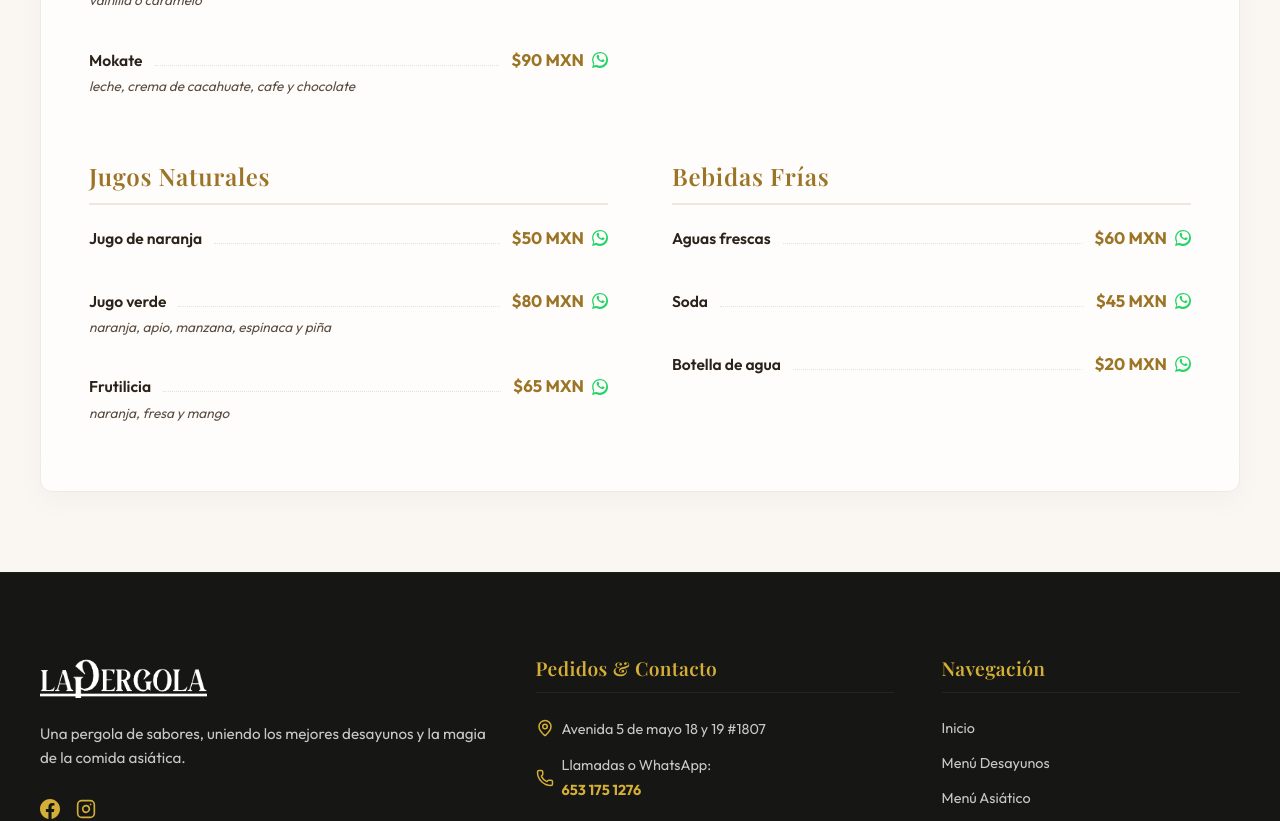
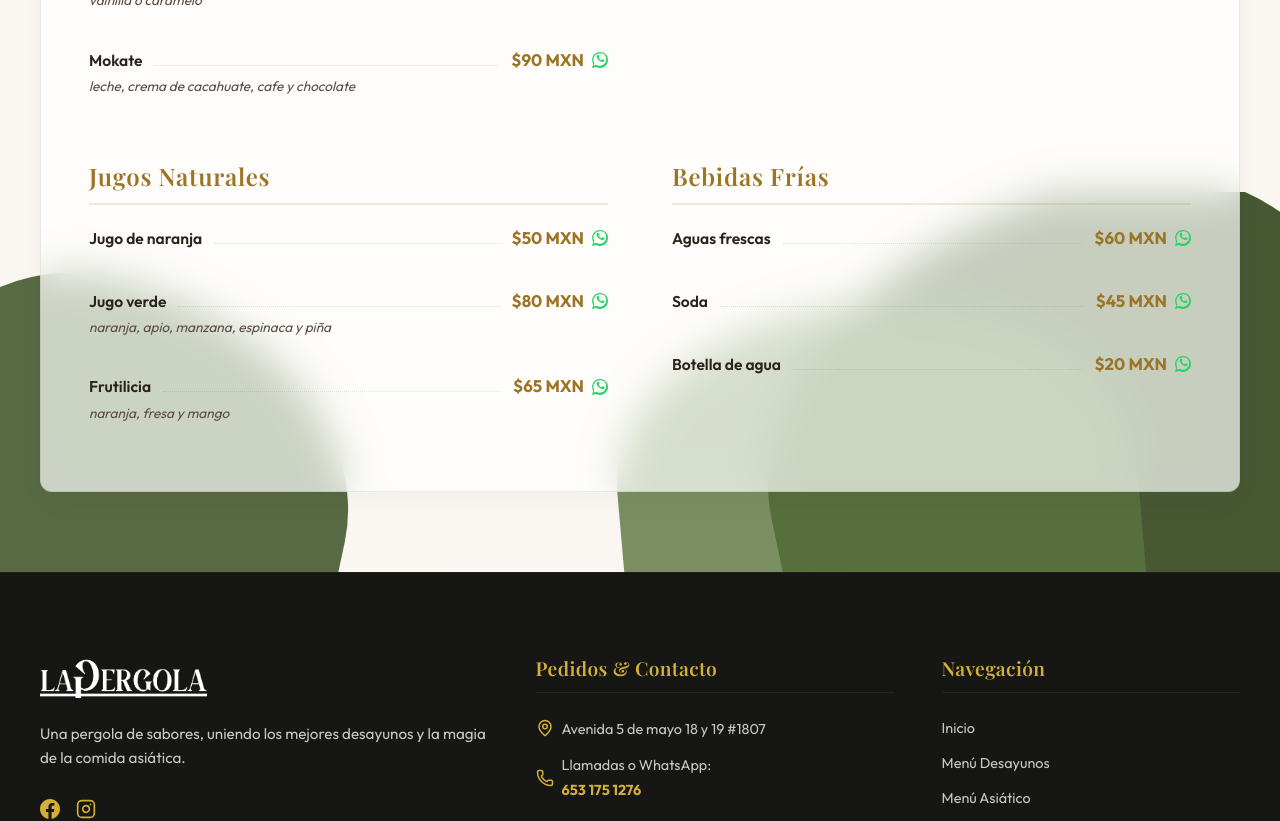
Before and after one commit to kevssi/lapergola2, a React (Vite) app: page /menu in a window 1280 px wide. Shown: the part 3960-4781 px from the top of the page. Built offline with nearby package versions, Linux system fonts and the light colour scheme; a web font is replaced by a local one.

Commit message:
style: add red seal side watermarks on asian menu and green relief curves on breakfast menu

```diff
--- a/src/pages/Menu.jsx
+++ b/src/pages/Menu.jsx
@@ -320,6 +320,14 @@ function Menu() {
             )}
           </div>
         </section>
+        {/* Wavy green relief curves for breakfasts */}
+        {activeMainTab === 'desayuno' && (
+          <div className="breakfast-bg-curves" aria-hidden="true">
+            <div className="breakfast-curve-left"></div>
+            <div className="breakfast-curve-right-1"></div>
+            <div className="breakfast-curve-right-2"></div>
+          </div>
+        )}
       </main>
 
       <Footer />
--- a/styles.css
+++ b/styles.css
@@ -277,6 +277,8 @@ h1, h2, h3, h4, h5, h6 {
 
 /* Breadcrumbs */
 .breadcrumb {
+  position: relative;
+  z-index: 5;
   margin: 1.5rem 0 0.5rem;
   padding: 0;
 }
@@ -1745,6 +1747,8 @@ h1, h2, h3, h4, h5, h6 {
 }
 
 .menu-interactive-section {
+  position: relative;
+  z-index: 5;
   padding: 2rem 0 5rem;
 }
 
@@ -1863,6 +1867,8 @@ h1, h2, h3, h4, h5, h6 {
 
 /* Pestañas Principales en la Vista Unificada (Desayunos vs Asiatico) */
 .menu-main-tabs-section {
+  position: relative;
+  z-index: 5;
   padding: 2.5rem 0 1.5rem;
   display: flex;
   justify-content: center;
@@ -1930,6 +1936,7 @@ h1, h2, h3, h4, h5, h6 {
   min-height: 100vh;
   transition: background 0.6s cubic-bezier(0.4, 0, 0.2, 1), background-image 0.6s cubic-bezier(0.4, 0, 0.2, 1);
   position: relative;
+  overflow-x: hidden !important;
   --menu-accent: var(--gold);
   --menu-accent-rgb: 212, 175, 55;
   background-color: var(--bg-dark);
@@ -2365,3 +2372,88 @@ h1, h2, h3, h4, h5, h6 {
 .site-header--breakfast + .mobile-menu-overlay svg {
   color: #9c7426 !important;
 }
+
+/* ==========================================================================
+   Decoraciones de Bordes y Orillas del Menú (Rojo Asiático & Verde Desayuno)
+   ========================================================================== */
+
+/* 1. Orillas rojas con el sello Zen en el Menú Asiático */
+.menu-page--asian::before {
+  content: "";
+  position: absolute;
+  top: 18%;
+  left: -120px;
+  width: 380px;
+  height: 380px;
+  background-image: url('/images/logo_seal.png');
+  background-size: contain;
+  background-repeat: no-repeat;
+  opacity: 0.04;
+  pointer-events: none;
+  z-index: 1;
+  transform: rotate(-10deg);
+}
+
+.menu-page--asian::after {
+  content: "";
+  position: absolute;
+  bottom: 22%;
+  right: -120px;
+  width: 420px;
+  height: 420px;
+  background-image: url('/images/logo_seal.png');
+  background-size: contain;
+  background-repeat: no-repeat;
+  opacity: 0.04;
+  pointer-events: none;
+  z-index: 1;
+  transform: rotate(170deg);
+}
+
+/* 2. Ondas y relieves verdes en el Menú de Desayunos */
+.breakfast-bg-curves {
+  position: absolute;
+  bottom: 0;
+  left: 0;
+  right: 0;
+  height: 380px;
+  overflow: hidden;
+  pointer-events: none;
+  z-index: 1;
+}
+
+.breakfast-curve-left {
+  position: absolute;
+  bottom: -130px;
+  left: -130px;
+  width: 480px;
+  height: 420px;
+  background: #465b30;
+  border-radius: 40% 60% 0% 0% / 50% 50% 0% 0%;
+  transform: rotate(12deg);
+  opacity: 0.9;
+}
+
+.breakfast-curve-right-1 {
+  position: absolute;
+  bottom: -100px;
+  right: -100px;
+  width: 620px;
+  height: 480px;
+  background: #3e502a;
+  border-radius: 65% 35% 0% 0% / 55% 45% 0% 0%;
+  transform: rotate(-12deg);
+  opacity: 0.95;
+}
+
+.breakfast-curve-right-2 {
+  position: absolute;
+  bottom: -150px;
+  right: 140px;
+  width: 520px;
+  height: 420px;
+  background: #5b753f;
+  border-radius: 50% 50% 0% 0% / 40% 40% 0% 0%;
+  transform: rotate(-5deg);
+  opacity: 0.8;
+}
```
